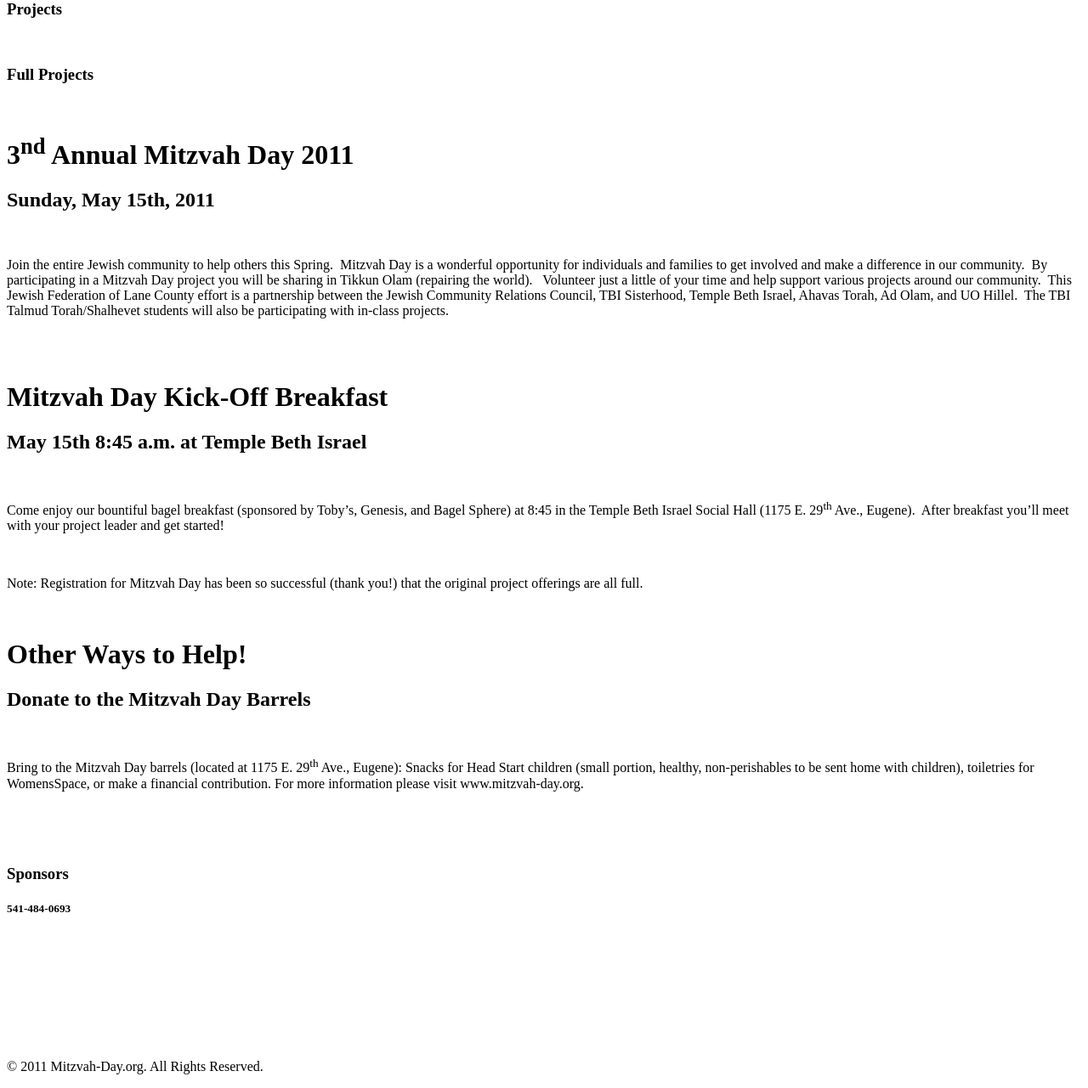
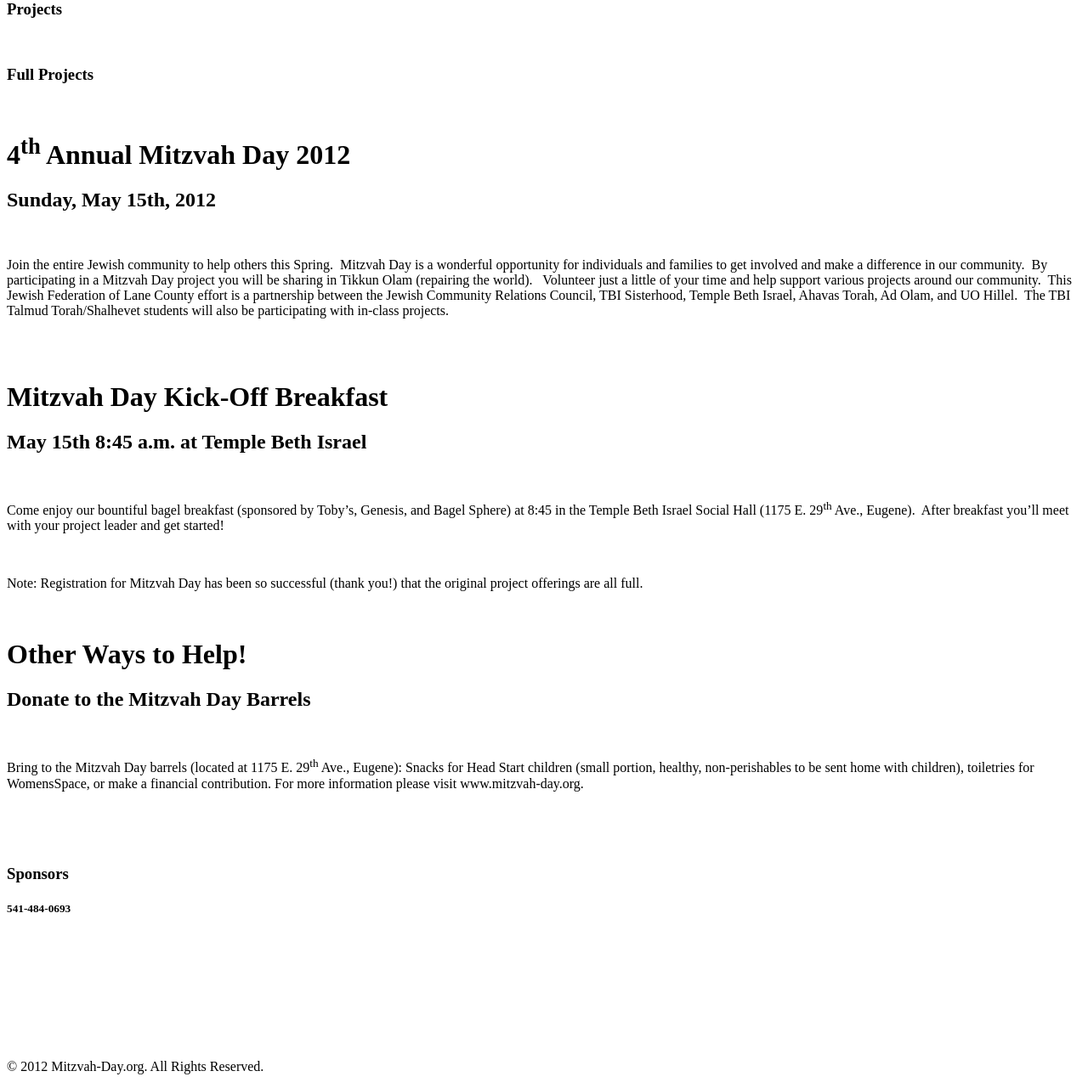
Before and after one commit to saulwold/Mitzvah-Day, a CakePHP app: the page made by app/views/pages/home.ctp in a window 1280 px wide. Shown: the part 19-1300 px from the top of the page at 85% size. Run offline with PHP 8.4 and a stand-in for CakePHP, Linux system fonts and the light colour scheme; the template is opened without the code that fills it, so the values that code supplies are empty; some libraries are stand-ins or nearby versions.

Commit message:
#14 Date refs: updated generic date refs to 2012.

```diff
--- a/app/views/elements/email/text/simple_message.ctp
+++ b/app/views/elements/email/text/simple_message.ctp
@@ -19,4 +19,4 @@ After breakfast you'll meet with your project leader and get started!
 
 Thanks again
 
-	Mitzvah Day 2011 Team
+	Mitzvah Day 2012 Team
--- a/app/views/layouts/default.ctp
+++ b/app/views/layouts/default.ctp
@@ -27,7 +27,7 @@
 <head>
     <?php echo $html->charset(); ?>
     <title>
-        Mitzvah Day 2011
+        Mitzvah Day 2012
         <?php echo $title_for_layout; ?>
     </title>
     <?php
@@ -47,7 +47,7 @@
                 <?php echo $html->image('got_mitzvah_blue.png', array('class'=>'got_mitzvah', 'alt'=>"Got Mitzvah?")); ?>
             </a>
             <a href="/">
-                <?php echo $html->image('mitzvah-day-2011.png', array('class'=>'logo', 'alt'=>"Mitzvah Day 2011")); ?>
+                <?php echo $html->image('mitzvah-day-2012.png', array('class'=>'logo', 'alt'=>"Mitzvah Day 2012")); ?>
             </a>
         </div>
         <div class="content">
@@ -55,7 +55,7 @@
             <?php echo $content_for_layout; ?>
         </div>
         <div class="footer">
-                <p class="copyright">© 2011 Mitzvah-Day.org. All Rights Reserved.</p>
+                <p class="copyright">© 2012 Mitzvah-Day.org. All Rights Reserved.</p>
         </div>
       </div>
     <?php echo $cakeDebug; ?>
--- a/app/views/pages/home.ctp
+++ b/app/views/pages/home.ctp
@@ -14,8 +14,8 @@
 </div>
 
 <div class="content_main">
-    <h1>3<sup>nd</sup> Annual Mitzvah Day 2011</h1>
-    <h2>Sunday, May 15th, 2011</h2>
+    <h1>4<sup>th</sup> Annual Mitzvah Day 2012</h1>
+    <h2>Sunday, May 15th, 2012</h2>
     <br>
 <!--font size="3" face="Gill Sans MT"-->
 <p>Join the entire Jewish community
```
